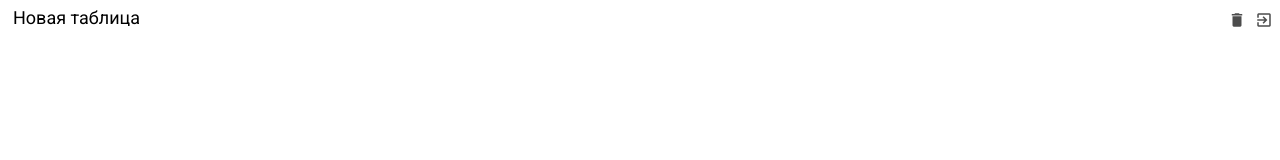
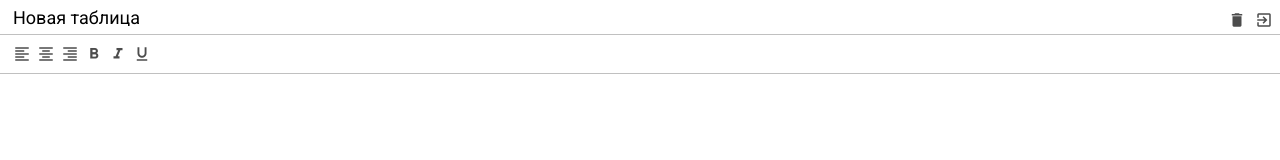
Before and after one commit to al-march/exel, a website built with webpack: page src/index.html in a window 1280 px wide. Built offline with nearby package versions, Linux system fonts and the light colour scheme.

Commit message:
feat: [template] toolbar: added base template

```diff
--- a/src/index.html
+++ b/src/index.html
@@ -1,5 +1,6 @@
 <!DOCTYPE html>
 <html lang="en">
+
 <head>
   <meta charset="UTF-8">
   <meta name="viewport" content="width=device-width, initial-scale=1.0">
@@ -8,6 +9,7 @@
   <title>Exel JavaScript</title>
 
 </head>
+
 <body>
   <div id="app" class="container">
     <div class="excel">
@@ -17,21 +19,36 @@
 
         <div>
           <div class="button">
-            <i class="material-icons">
-              delete
-              </i>
+            <i class="material-icons"> delete </i>
           </div>
           <div class="button">
-            <i class="material-icons">
-              exit_to_app
-              </i>
+            <i class="material-icons"> exit_to_app </i>
           </div>
         </div>
 
       </div>
+
       <div class="excel__toolbar">
+        <div class="button">
+          <i class="material-icons"> format_align_left </i>
+        </div>
+        <div class="button">
+          <i class="material-icons"> format_align_center </i>
+        </div>
+        <div class="button">
+          <i class="material-icons"> format_align_right </i>
+        </div>
+        <div class="button">
+          <i class="material-icons"> format_bold </i>
+        </div>
+        <div class="button">
+          <i class="material-icons"> format_italic </i>
+        </div>
+        <div class="button">
+          <i class="material-icons"> format_underlined </i>
+        </div>
+      </div>
 
-      </div>
       <div class="excel__formula">
 
       </div>
@@ -42,4 +59,5 @@
     </div>
   </div>
 </body>
+
 </html>
--- a/src/scss/_vars.scss
+++ b/src/scss/_vars.scss
@@ -1,2 +1,3 @@
 $header-height: 34px;
+$toolbar-height: 40px;
 $border-color: #c0c0c0;
--- a/src/scss/toolbar.scss
+++ b/src/scss/toolbar.scss
@@ -2,5 +2,17 @@
 @import "mixins";
 
 .excel__toolbar {
+  position: absolute;
+  left: 0;
+  right: 0;
+  top: $header-height;
+  height: $toolbar-height;
+  border-top: 1px solid $border-color;
+  border-bottom: 1px solid $border-color;
+  padding: 7px 10px;
+  display: flex;
 
+  & .button {
+    @include button(green)
+  }
 }
```
